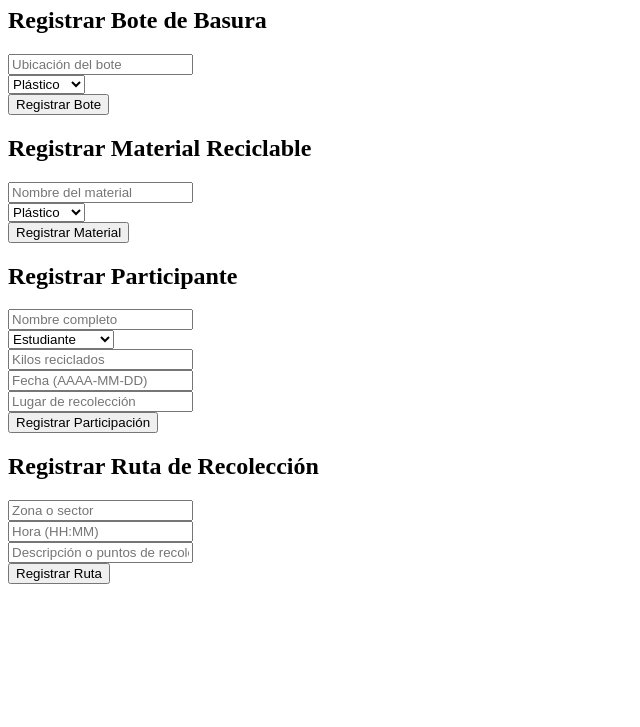
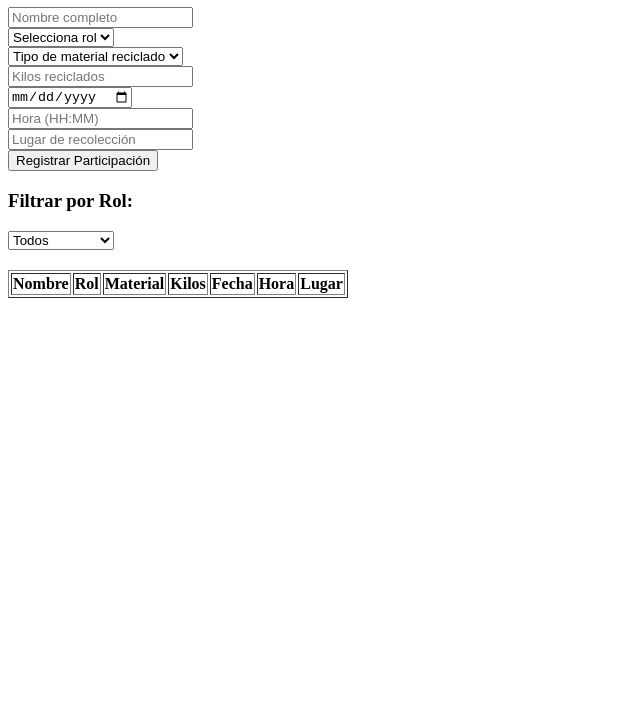
Before and after one commit to cortesmmonse/paec, a website: page mi-pagina-web/public/index.html in a window 1280 px wide. Shown: the part 73-800 px from the top of the page, without its empty margins (0-640 px from the left). Drawn offline with Linux system fonts and the light colour scheme.

Commit message:
Update index.html

```diff
--- a/mi-pagina-web/public/index.html
+++ b/mi-pagina-web/public/index.html
@@ -6,88 +6,91 @@
 </head>
 <body>
 
-<h1>Gestión del Reciclaje</h1>
+<h1>Gestión de Reciclaje - Participaciones</h1>
 
-<!-- Sección A.1: Registrar bote de basura -->
-<section>
-  <h2>Registrar Bote de Basura</h2>
-  <form id="form-bote">
-    <input type="text" name="ubicacion" placeholder="Ubicación del bote" required><br>
-    <select name="tipo">
-      <option value="plastico">Plástico</option>
-      <option value="papel">Papel</option>
-      <option value="vidrio">Vidrio</option>
-      <option value="organico">Orgánico</option>
-    </select><br>
-    <button type="submit">Registrar Bote</button>
-  </form>
-</section>
+<!-- Formulario de participación con material -->
+<form id="form-participacion">
+  <input type="text" name="nombre" placeholder="Nombre completo" required><br>
 
-<!-- Sección A.2: Materiales reciclables -->
-<section>
-  <h2>Registrar Material Reciclable</h2>
-  <form id="form-material">
-    <input type="text" name="material" placeholder="Nombre del material" required><br>
-    <select name="tipo">
-      <option value="plastico">Plástico</option>
-      <option value="papel">Papel</option>
-      <option value="vidrio">Vidrio</option>
-      <option value="organico">Orgánico</option>
-    </select><br>
-    <button type="submit">Registrar Material</button>
-  </form>
-</section>
-
-<!-- Sección B: Participación comunitaria -->
-<section>
-  <h2>Registrar Participante</h2>
-  <form id="form-participante">
-    <input type="text" name="nombre" placeholder="Nombre completo" required><br>
-    <select name="rol">
+  <select name="rol" required>
+    <option value="">Selecciona rol</option>
     <option value="estudiante">Estudiante</option>
     <option value="docente">Docente</option>
     <option value="administrativo">Administrativo</option>
+    <option value="directivo">Directivo</option>
   </select><br>
+
+  <select name="material" required>
+    <option value="">Tipo de material reciclado</option>
+    <option value="Plástico">Plástico</option>
+    <option value="Papel">Papel</option>
+    <option value="Vidrio">Vidrio</option>
+    <option value="Orgánico">Orgánico</option>
+  </select><br>
+
   <input type="number" name="kilos" placeholder="Kilos reciclados" required><br>
-    <input type="text" name="fecha" placeholder="Fecha (AAAA-MM-DD)" pattern="\d{4}-\d{2}-\d{2}" required><br>
+  <input type="date" name="fecha" required><br>
+  <input type="text" name="hora" placeholder="Hora (HH:MM)" pattern="^([01]\d|2[0-3]):([0-5]\d)$"><br>
   <input type="text" name="lugar" placeholder="Lugar de recolección"><br>
+
   <button type="submit">Registrar Participación</button>
 </form>
-</section>
 
-<!-- Sección C: Rutas de recolección -->
-<section>
-  <h2>Registrar Ruta de Recolección</h2>
-  <form id="form-ruta">
-    <input type="text" name="zona" placeholder="Zona o sector" required><br>
-   <input type="text" name="hora" placeholder="Hora (HH:MM)" pattern="^([01]\d|2[0-3]):([0-5]\d)$" required><br>
-    <input type="text" name="descripcion" placeholder="Descripción o puntos de recolección"><br>
-    <button type="submit">Registrar Ruta</button>
-  </form>
-</section>
+<h3>Filtrar por Rol:</h3>
+<select id="filtro-rol">
+  <option value="">Todos</option>
+  <option value="estudiante">Estudiante</option>
+  <option value="docente">Docente</option>
+  <option value="administrativo">Administrativo</option>
+  <option value="directivo">Directivo</option>
+</select>
+
+<!-- Tabla única con toda la información -->
+<table border="1" style="margin-top: 20px;">
+  <thead>
+    <tr>
+      <th>Nombre</th>
+      <th>Rol</th>
+      <th>Material</th>
+      <th>Kilos</th>
+      <th>Fecha</th>
+      <th>Hora</th>
+      <th>Lugar</th>
+    </tr>
+  </thead>
+  <tbody id="tabla-datos"></tbody>
+</table>
 
 <script>
-async function enviarFormulario(formId, url) {
-  document.getElementById(formId).addEventListener('submit', async (e) => {
+  const participaciones = [];
+
+  document.getElementById('form-participacion').addEventListener('submit', e => {
     e.preventDefault();
-    const form = e.target;
-    const formData = Object.fromEntries(new FormData(form));
-    const res = await fetch(url, {
-      method: 'POST',
-      headers: { 'Content-Type': 'application/json' },
-      body: JSON.stringify(formData)
+    const data = Object.fromEntries(new FormData(e.target));
+    participaciones.push(data);
+    mostrarTabla();
+    e.target.reset();
   });
-    const data = await res.json();
-    alert('Registro exitoso');
-    form.reset();
-  });
+
+  document.getElementById('filtro-rol').addEventListener('change', mostrarTabla);
+
+  function mostrarTabla() {
+    const filtro = document.getElementById('filtro-rol').value;
+    const tabla = document.getElementById('tabla-datos');
+    const datosFiltrados = filtro ? participaciones.filter(p => p.rol === filtro) : participaciones;
+
+    tabla.innerHTML = datosFiltrados.map(p => `
+      <tr>
+        <td>${p.nombre}</td>
+        <td>${p.rol}</td>
+        <td>${p.material}</td>
+        <td>${p.kilos}</td>
+        <td>${p.fecha}</td>
+        <td>${p.hora || '-'}</td>
+        <td>${p.lugar || '-'}</td>
+      </tr>
+    `).join('');
   }
-
-// Asignar eventos a formularios
-enviarFormulario('form-bote', '/api/botes');
-enviarFormulario('form-material', '/api/materiales');
-enviarFormulario('form-participante', '/api/participantes');
-enviarFormulario('form-ruta', '/api/rutas');
 </script>
 
 </body>
```
Lines whose indentation alone changed are shown as unchanged.
